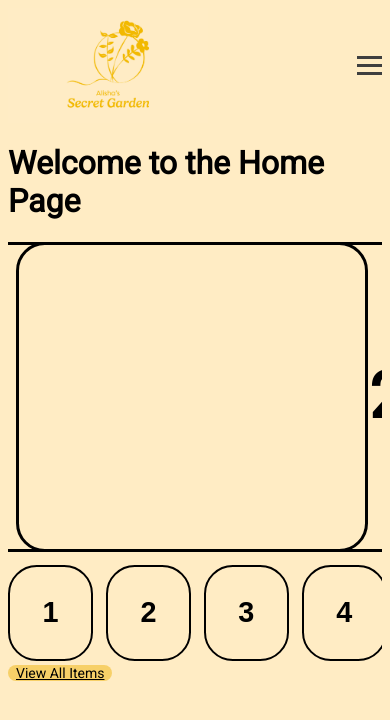
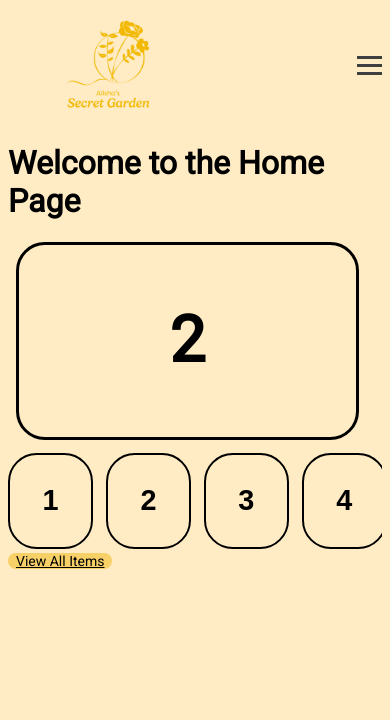
Before and after one commit to Helmetman64/alishassecretgarden, a Next.js app: page / in a window 390 px wide. Shown: the top 720 px of the page. Built offline with nearby package versions, Linux system fonts and the light colour scheme.

Commit message:
Made the embla carousel mobile responsive

```diff
--- a/app/components/Navigation/HamburgerMenu.module.css
+++ b/app/components/Navigation/HamburgerMenu.module.css
@@ -39,6 +39,7 @@
 
 .navItem a:hover {
   color: #3498db;
+  background-color: #3498db ;
 }
 
 /* MOBILE MENU & ANIMATION */
--- a/app/styles/EmblaCarousel.css
+++ b/app/styles/EmblaCarousel.css
@@ -61,6 +61,12 @@
     flex: 0 0 15%;
   }
 }
+@media (max-width: 768px) {
+  .embla {
+    --slide-height: 12rem;
+    --slide-width: 90%;
+  }
+}
 .embla-thumbs__slide__number {
   border-style: solid;
   border-radius: 1.8rem;
```
